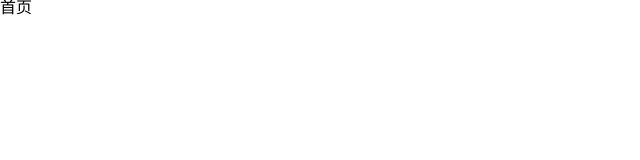
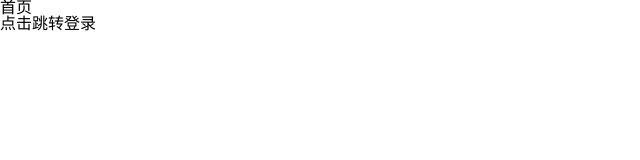
Before and after one commit to runhao/MyWebsiteVue, a Vue app: page / in a window 1280 px wide. Shown: the top 160 px of the page, without its empty margins (0-640 px from the left). Built offline with nearby package versions, Linux system fonts and the light colour scheme.

Commit message:
feat: 暂存

```diff
--- a/src/views/Index.vue
+++ b/src/views/Index.vue
@@ -1,13 +1,20 @@
 <template>
     <div class="index"> 首页 </div>
+    <a @click="handleJump"> 点击跳转登录 </a>
 </template>
 
 <script>
+import {useRouter} from "vue-router";
+
 export default {
     name: "Index",
     components:{},
     setup() {
-
+      const router = useRouter()
+      const handleJump = () => {
+        router.push('/login')
+		  }
+      return{handleJump}
     },
 }
 </script>
```
